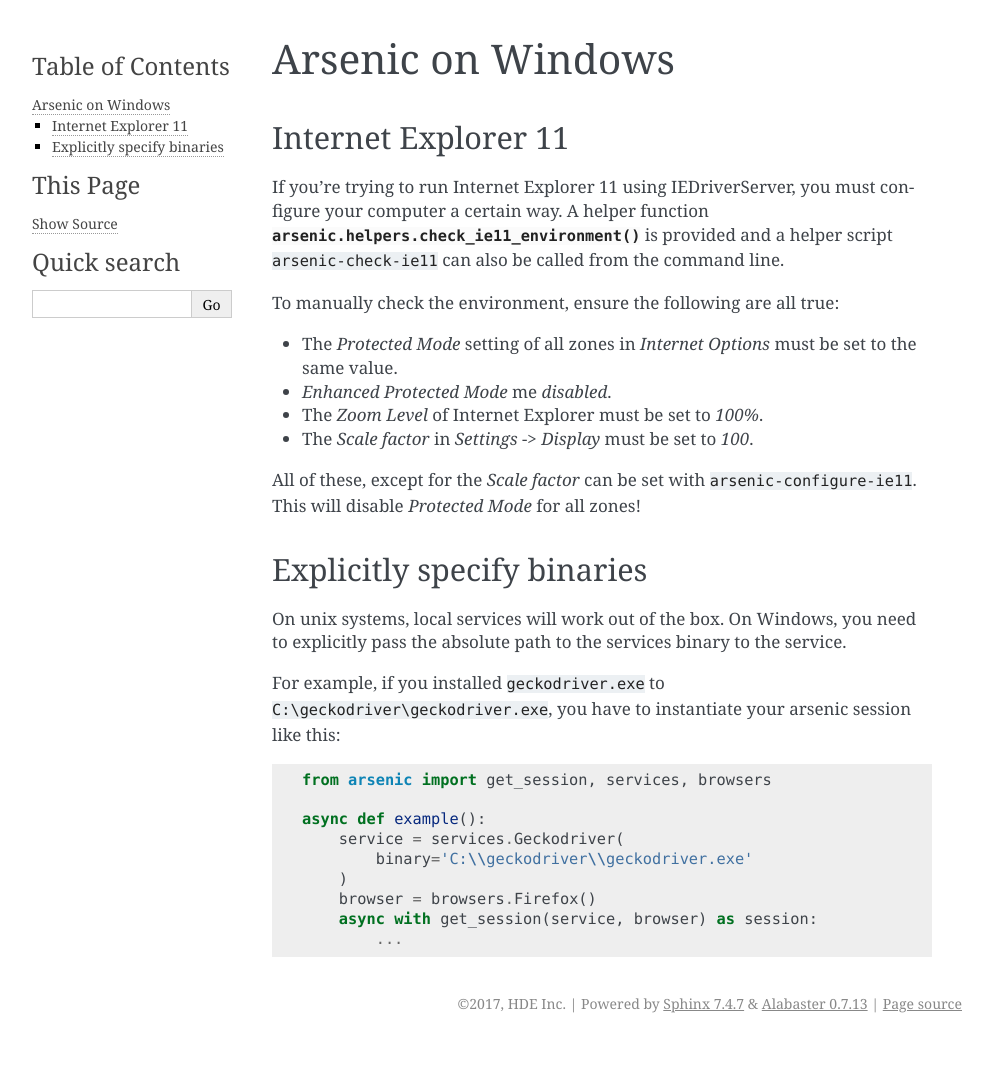
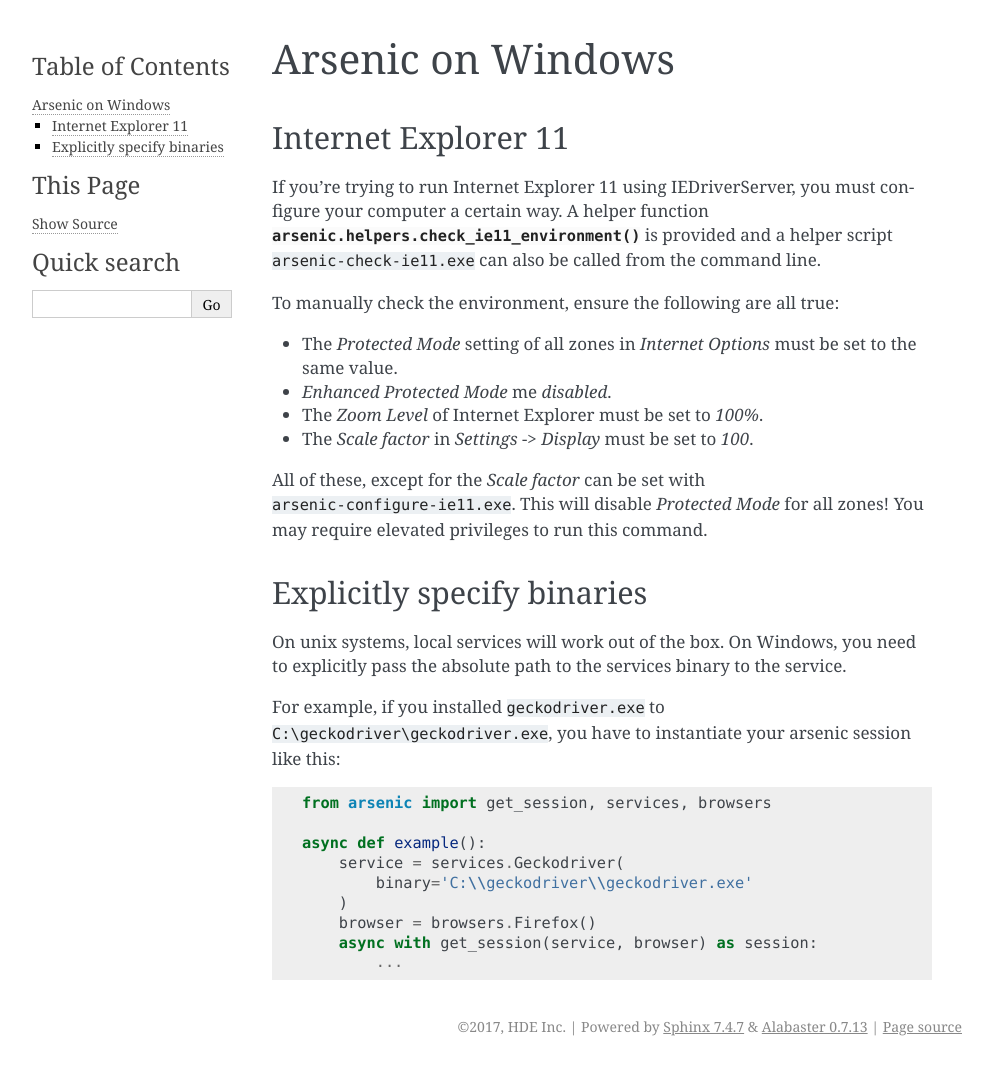
Before and after one commit to HENNGE/arsenic, a Sphinx documentation site: the page built from docs/howto/windows.rst, in a window 1280 px wide. Shown: the whole page, without its empty margins (148-1141 px from the left). Built offline with Sphinx 7.4.7, drawn with Linux system fonts in a browser that asks for light colours; before the commit the page ends 1043 px from its top, so only the background shows below that.

Commit message:
update docs, added iedriverserver binary env variable documentation

```diff
--- a/docs/development/testing.rst
+++ b/docs/development/testing.rst
@@ -39,6 +39,7 @@ specify the location of the drivers yourself via the following environment varia
 * ``GECKODRIVER_BINARY``: Path to the geckodriver
 * ``CHROMEDRIVER_BINARY``: Path to the chromedriver
 * ``PHANTOMJS_BINARY``: Path to phantomjs
+* ``IEDRIVERSERVER_BINARY``: Path to IEDriverServer.exe
 
 
 Only run tests on one browser
--- a/docs/howto/windows.rst
+++ b/docs/howto/windows.rst
@@ -6,7 +6,7 @@ Internet Explorer 11
 
 If you're trying to run Internet Explorer 11 using IEDriverServer, you must configure your
 computer a certain way. A helper function :py:func:`arsenic.helpers.check_ie11_environment`
-is provided and a helper script ``arsenic-check-ie11`` can also be called from the command line.
+is provided and a helper script ``arsenic-check-ie11.exe`` can also be called from the command line.
 
 To manually check the environment, ensure the following are all true:
 
@@ -15,7 +15,8 @@ To manually check the environment, ensure the following are all true:
 * The *Zoom Level* of Internet Explorer must be set to *100%*.
 * The *Scale factor* in *Settings* -> *Display* must be set to *100*.
 
-All of these, except for the *Scale factor* can be set with ``arsenic-configure-ie11``. This will disable *Protected Mode* for all zones!
+All of these, except for the *Scale factor* can be set with ``arsenic-configure-ie11.exe``. This will disable
+*Protected Mode* for all zones! You may require elevated privileges to run this command.
 
 
 Explicitly specify binaries
```
